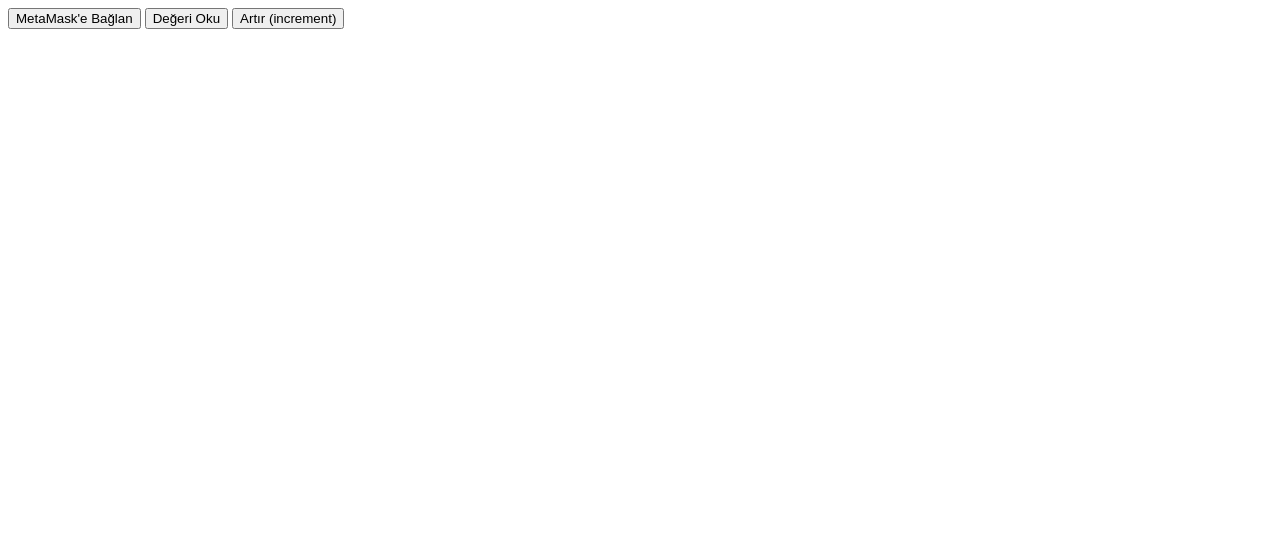
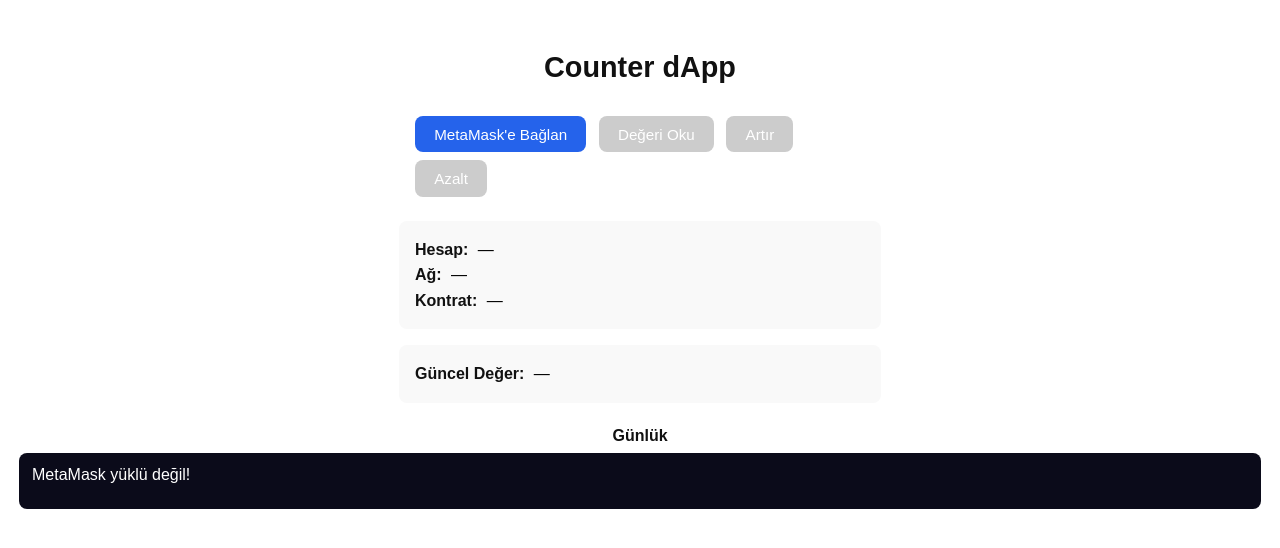
Before and after one commit to ssymnur/210504036, a plain HTML site: page index.html in a window 1280 px wide. Both pictures are taken after a click on the button "MetaMask'e Bağlan". Drawn offline with nearby package versions, Linux system fonts and the light colour scheme.

Commit message:
Update index.html

```diff
--- a/index.html
+++ b/index.html
@@ -1,81 +1,188 @@
-<!doctype html>
-<html>
+<!DOCTYPE html>
+<html lang="tr">
 <head>
-  <meta charset="utf-8">
-  <title>My dApp</title>
+  <meta charset="UTF-8">
+  <meta name="viewport" content="width=device-width, initial-scale=1.0">
+  <title>Counter dApp</title>
+  <style>
+    body {
+      font-family: Arial, sans-serif;
+      background: #fff;
+      color: #111;
+      margin: 0;
+      padding: 2rem;
+      display: flex;
+      flex-direction: column;
+      align-items: center;
+    }
+    h1 {
+      font-size: 1.8rem;
+      font-weight: bold;
+      margin-bottom: 1rem;
+    }
+    .btn {
+      background: #2563eb;
+      color: white;
+      border: none;
+      border-radius: 8px;
+      padding: 0.6rem 1.2rem;
+      font-size: 0.95rem;
+      cursor: pointer;
+      transition: background 0.2s;
+      margin-right: 0.5rem;
+      margin-bottom: 0.5rem;
+    }
+    .btn:disabled {
+      background: #ccc;
+      cursor: not-allowed;
+    }
+    .btn:hover:not(:disabled) {
+      background: #1d4ed8;
+    }
+    .info-box {
+      background: #f9f9f9;
+      border-radius: 8px;
+      padding: 1rem;
+      width: 100%;
+      max-width: 450px;
+      margin-top: 1rem;
+      line-height: 1.6;
+    }
+    .label {
+      font-weight: bold;
+    }
+    .value {
+      color: #000;
+      margin-left: 5px;
+    }
+    .section {
+      width: 100%;
+      max-width: 450px;
+      margin-top: 1rem;
+    }
+    .divider {
+      margin: 1.5rem 0 0.5rem 0;
+      font-weight: bold;
+    }
+    .log {
+      background: #0b0b1a;
+      color: white;
+      border-radius: 8px;
+      padding: 0.8rem;
+      width: 100%;
+      height: 30px;
+      overflow-y: auto;
+    }
+  </style>
 </head>
 <body>
-  <button id="connect">MetaMask'e Bağlan</button>
-  <button id="read">Değeri Oku</button>
-  <button id="write">Artır (increment)</button>
-  <pre id="out"></pre>
 
-  <!-- Ethers v6 UMD -->
-  <script src="https://cdn.jsdelivr.net/npm/ethers@6.13.2/dist/ethers.umd.min.js"></script>
+  <h1>Counter dApp</h1>
+
+  <div class="section">
+    <button class="btn" id="connectBtn">MetaMask'e Bağlan</button>
+    <button class="btn" id="readBtn" disabled>Değeri Oku</button>
+    <button class="btn" id="incBtn" disabled>Artır</button>
+    <button class="btn" id="decBtn" disabled>Azalt</button>
+  </div>
+
+  <div class="info-box">
+    <div><span class="label">Hesap:</span> <span class="value" id="account">—</span></div>
+    <div><span class="label">Ağ:</span> <span class="value" id="network">—</span></div>
+    <div><span class="label">Kontrat:</span> <span class="value" id="contract">—</span></div>
+  </div>
+
+  <div class="info-box">
+    <div><span class="label">Güncel Değer:</span> <span class="value" id="value">—</span></div>
+  </div>
+
+  <div class="divider">Günlük</div>
+  <div class="log" id="log"></div>
+
+  <!-- Ethers.js kütüphanesi -->
+  <script src="https://cdn.jsdelivr.net/npm/ethers@5.7.2/dist/ethers.min.js" defer></script>
+<script src="app.js" defer></script>
+
 
   <script>
-    const CONTRACT_ADDRESS = "0x7622Aa45355c4f216CcB4811b8B09968f128D119";
-    const ABI = [
+    window.onload = function() {
+      let provider;
+      let signer;
+      let contract;
 
-	{
-		"inputs": [],
-		"name": "decrement",
-		"outputs": [],
-		"stateMutability": "nonpayable",
-		"type": "function"
-	},
-	{
-		"inputs": [],
-		"name": "increment",
-		"outputs": [],
-		"stateMutability": "nonpayable",
-		"type": "function"
-	},
-	{
-		"inputs": [],
-		"name": "get",
-		"outputs": [
-			{
-				"internalType": "uint256",
-				"name": "",
-				"type": "uint256"
-			}
-		],
-		"stateMutability": "view",
-		"type": "function"
-	}
-    ];
+      const connectBtn = document.getElementById("connectBtn");
+      const readBtn = document.getElementById("readBtn");
+      const incBtn = document.getElementById("incBtn");
+      const decBtn = document.getElementById("decBtn");
+      const accountEl = document.getElementById("account");
+      const networkEl = document.getElementById("network");
+      const contractEl = document.getElementById("contract");
+      const logEl = document.getElementById("log");
+      const valueEl = document.getElementById("value");
 
-    let provider, signer, contract;
+      // Kontrat adresi ve ABI
+      const contractAddress = "0xb27A31f1b0AF2946B7F582768f03239b1eC07c2c";
+      const contractABI = [ /* ABI’nizi buraya ekleyin */ ];
 
-    async function connect() {
-      if (!window.ethereum) return alert("MetaMask gerekli.");
-      provider = new ethers.BrowserProvider(window.ethereum);
-      await provider.send("eth_requestAccounts", []);
-      signer = await provider.getSigner();
-      contract = new ethers.Contract(CONTRACT_ADDRESS, ABI, signer);
-      log("Bağlandı: " + await signer.getAddress());
-    }
+      connectBtn.onclick = async () => {
+        if (window.ethereum) {
+          try {
+            await window.ethereum.request({ method: "eth_requestAccounts" });
+            provider = new ethers.providers.Web3Provider(window.ethereum);
+            signer = provider.getSigner();
+            contract = new ethers.Contract(contractAddress, contractABI, signer);
 
-    async function read() {
-      const v = await contract.get();
-      log("Değer: " + v.toString());
-    }
+            const account = await signer.getAddress();
+            const network = await provider.getNetwork();
+            accountEl.textContent = account;
+            networkEl.textContent = network.name;
+            contractEl.textContent = contractAddress;
 
-    async function write() {
-      const tx = await contract.increment();
-      log("Gönderildi: " + tx.hash);
-      await tx.wait();
-      log("Onaylandı.");
-    }
+            readBtn.disabled = false;
+            incBtn.disabled = false;
+            decBtn.disabled = false;
 
-    function log(m) {
-      document.getElementById("out").textContent += m + "\n";
-    }
+            logEl.textContent = "MetaMask’e bağlandı!";
+          } catch (err) {
+            logEl.textContent = "Bağlanırken hata: " + err.message;
+          }
+        } else {
+          logEl.textContent = "MetaMask yüklü değil!";
+        }
+      };
 
-    document.getElementById("connect").onclick = connect;
-    document.getElementById("read").onclick = read;
-    document.getElementById("write").onclick = write;
+      readBtn.onclick = async () => {
+        try {
+          const value = await contract.getValue(); // kontrat fonksiyon adı düzeltildi
+          valueEl.textContent = value.toString();
+          logEl.textContent = "Değer okundu: " + value;
+        } catch (err) {
+          logEl.textContent = "Hata: " + err.message;
+        }
+      };
+
+      incBtn.onclick = async () => {
+        try {
+          const tx = await contract.increment(1); // parametre gerekiyorsa ekleyin
+          await tx.wait();
+          logEl.textContent = "Değer artırıldı!";
+          readBtn.click();
+        } catch (err) {
+          logEl.textContent = "Hata: " + err.message;
+        }
+      };
+
+      decBtn.onclick = async () => {
+        try {
+          const tx = await contract.decrement(1); // parametre gerekiyorsa ekleyin
+          await tx.wait();
+          logEl.textContent = "Değer azaltıldı!";
+          readBtn.click();
+        } catch (err) {
+          logEl.textContent = "Hata: " + err.message;
+        }
+      };
+    };
   </script>
 </body>
 </html>
```
